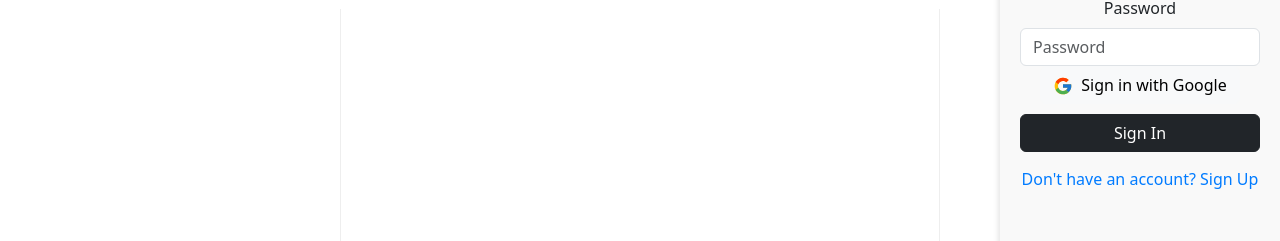
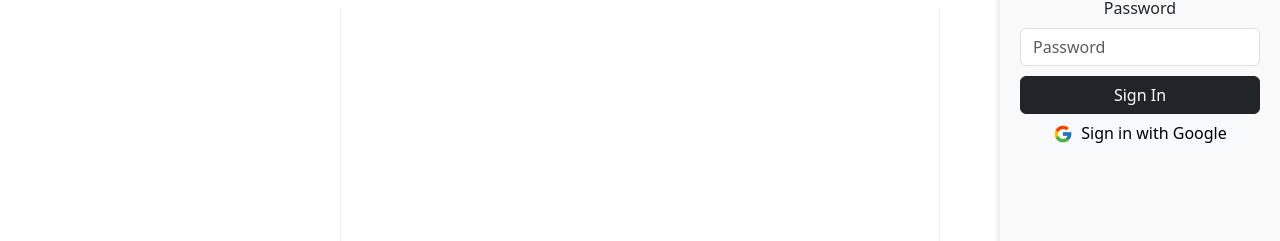
Before and after one commit to aniruddha789/footwear_ecommerce_webapp, a React (Vite) app in the folder frontend/footwear-retail-website/: page /profile in a window 1280 px wide. Shown: the part 211-452 px from the top of the page. Built offline with nearby package versions, Linux system fonts and the light colour scheme; no server answers.

Commit message:
Disabled sign up for now, changed button order

```diff
--- a/frontend/footwear-retail-website/src/Pages/SignInSlider/SignInSlider.tsx
+++ b/frontend/footwear-retail-website/src/Pages/SignInSlider/SignInSlider.tsx
@@ -155,6 +155,9 @@ const SignInSlider: React.FC<SignInSliderProps> = ({ show, onClose, onLoginSucce
               required
             />
           </Form.Group>
+          <Button variant="dark" type="submit" className="submit-button">
+            {isSignUp ? 'Sign Up' : 'Sign In'}
+          </Button>
           <div className="social-login">
             <Button
               variant="light"
@@ -165,13 +168,10 @@ const SignInSlider: React.FC<SignInSliderProps> = ({ show, onClose, onLoginSucce
               Sign in with Google
             </Button>
           </div>
-          <Button variant="dark" type="submit" className="submit-button">
-            {isSignUp ? 'Sign Up' : 'Sign In'}
-          </Button>
         </Form>
-        <p className="toggle-sign-up" onClick={toggleSignUp}>
+        {/* <p className="toggle-sign-up" onClick={toggleSignUp}>
           {isSignUp ? 'Already have an account? Sign In' : "Don't have an account? Sign Up"}
-        </p>
+        </p> */}
       </div>
     </div>
   );
```
